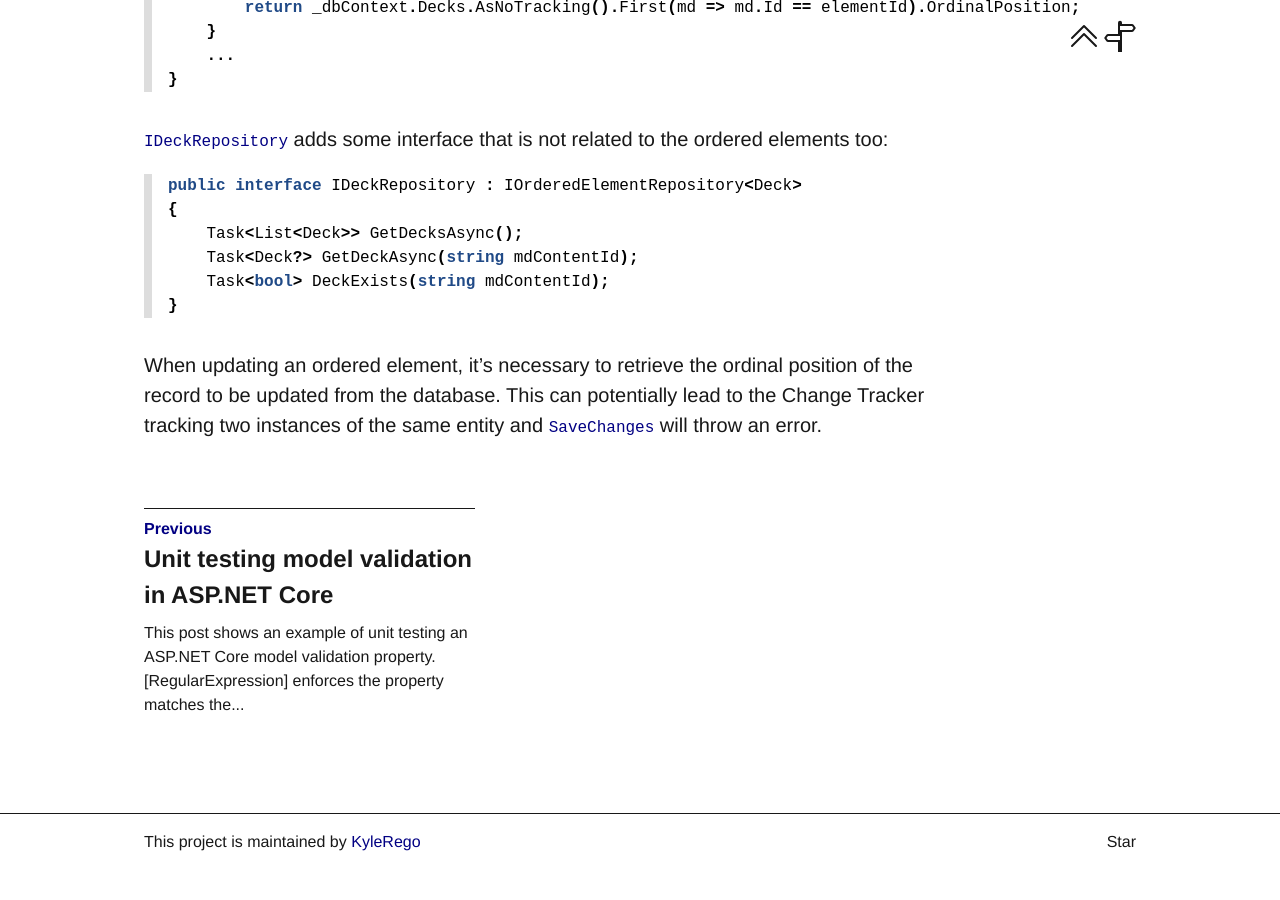
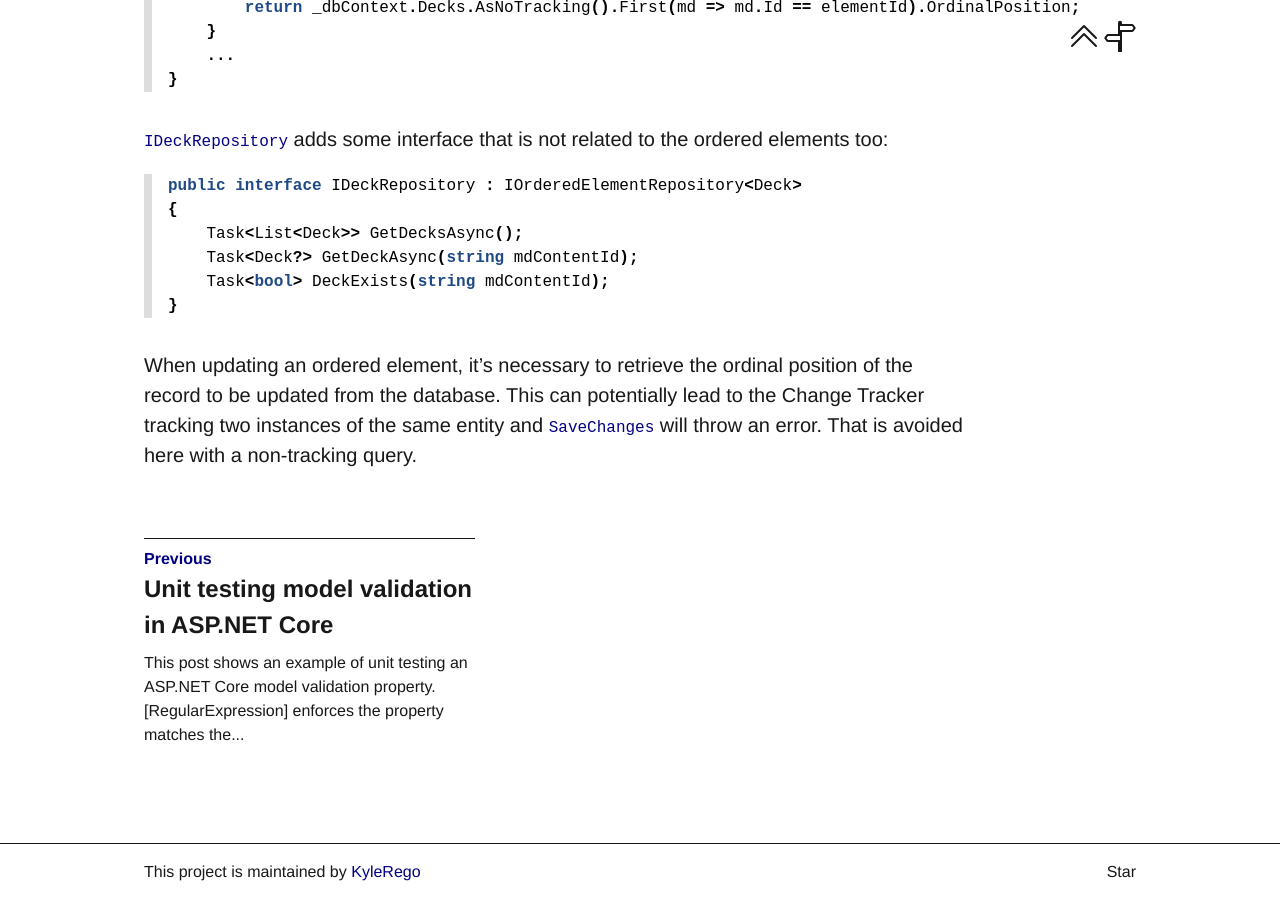
Before and after one commit to KyleRego/KyleRego.github.io, a Jekyll site: the page built from collections/_posts/2024-05-23-repository-that-supports-reordering-example.markdown, in a window 1280 px wide and 900 px high, scrolled down 5115 px. Built offline with Jekyll 4.4.1, drawn with Linux system fonts in a browser that asks for light colours; before the commit the page ends 5985 px from its top, so only the background shows below that.

Commit message:
Add one more sentence to post

```diff
--- a/collections/_posts/2024-05-23-repository-that-supports-reordering-example.markdown
+++ b/collections/_posts/2024-05-23-repository-that-supports-reordering-example.markdown
@@ -206,4 +206,4 @@ public interface IDeckRepository : IOrderedElementRepository<Deck>
 
 {% endhighlight %}
 
-When updating an ordered element, it's necessary to retrieve the ordinal position of the record to be updated from the database. This can potentially lead to the Change Tracker tracking two instances of the same entity and `SaveChanges` will throw an error.
+When updating an ordered element, it's necessary to retrieve the ordinal position of the record to be updated from the database. This can potentially lead to the Change Tracker tracking two instances of the same entity and `SaveChanges` will throw an error. That is avoided here with a non-tracking query.
```
